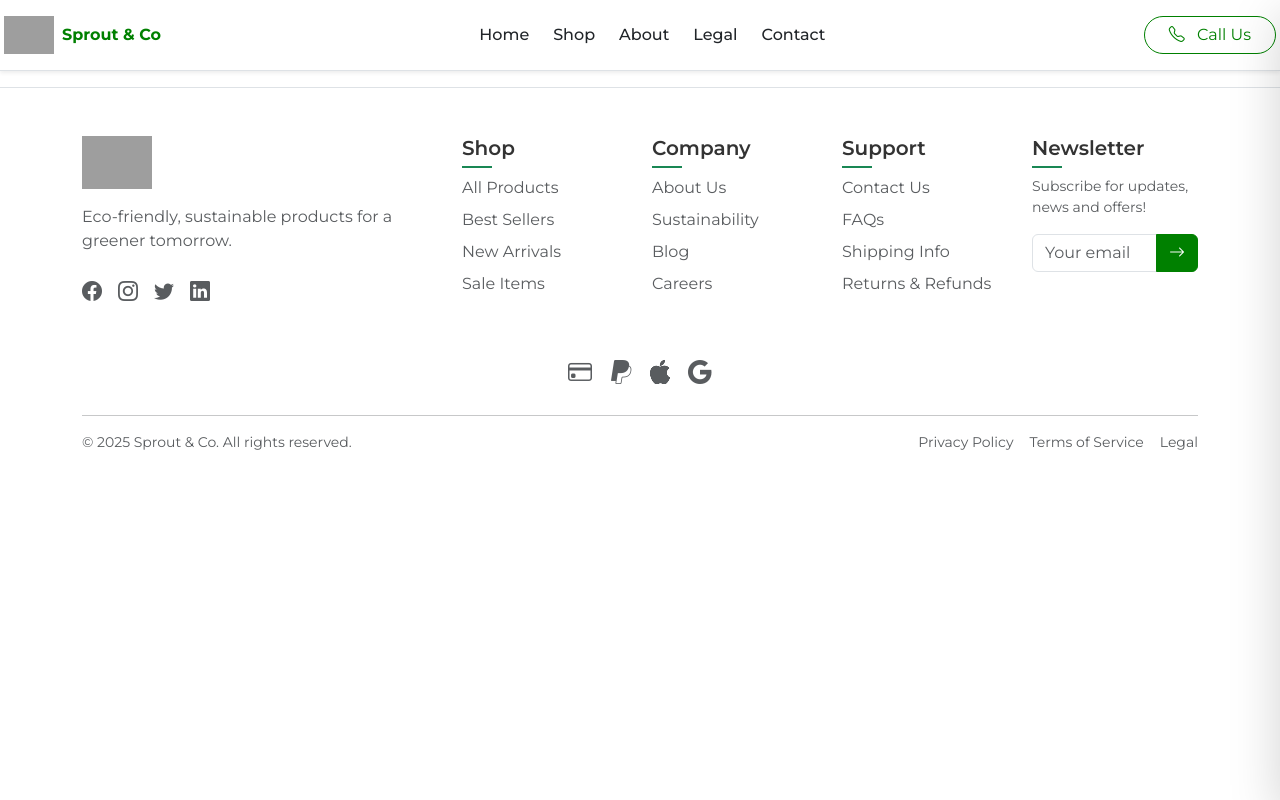
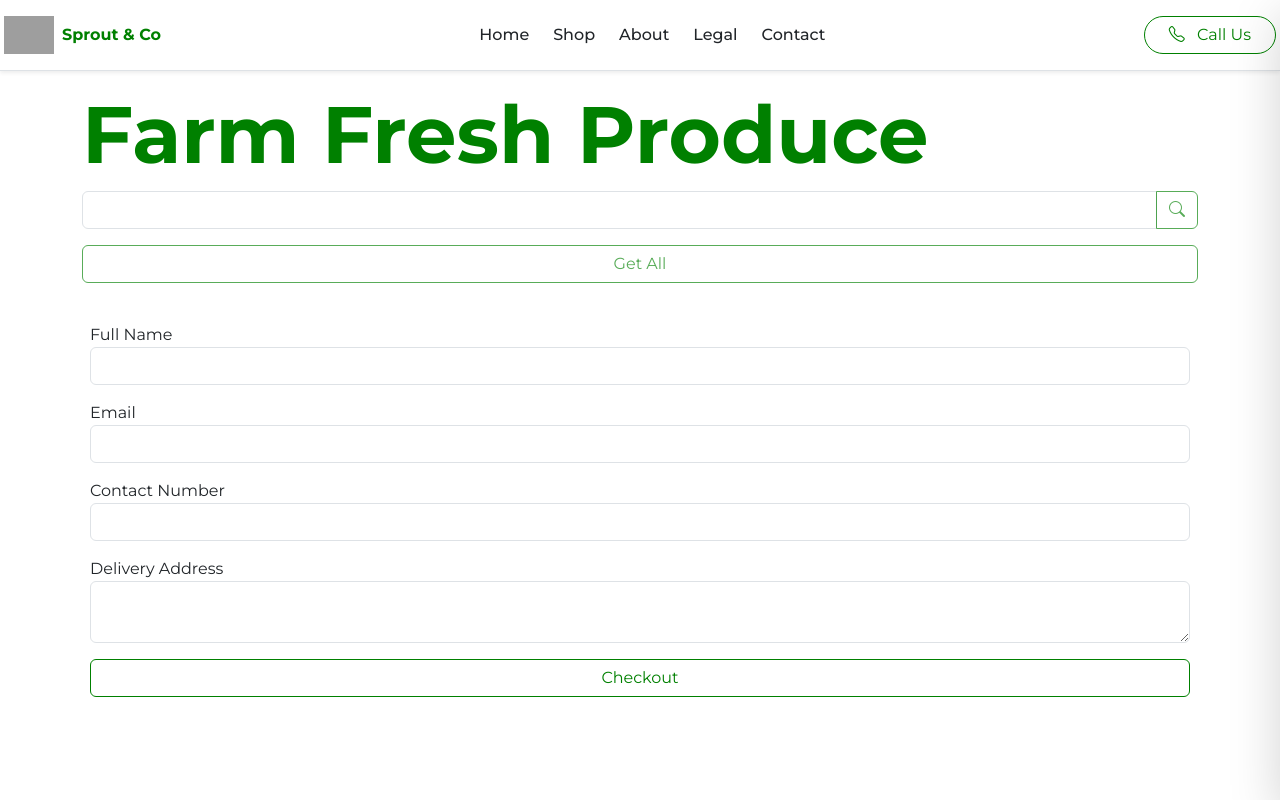
Before and after one commit to Aurora-Systems/sprout, a Next.js app: page /shop in a window 1280 px wide. Shown: the top 800 px of the page. Built offline with nearby package versions, Linux system fonts and the light colour scheme; grey boxes are pictures that could not be loaded.

Commit message:
feat: add Store component and schema; integrate into Shop page

```diff
--- a/app/components/featured.tsx
+++ b/app/components/featured.tsx
@@ -2,13 +2,15 @@
 import { Swiper, SwiperSlide } from "swiper/react";
 import { Pagination } from "swiper/modules";
 import "swiper/css/pagination";
+import { useState } from "react";
 
 const Featured=()=>{
+    const [data,set_data]=useState([])
     return(
        <Swiper modules={[Pagination]} pagination={true} className="mySwiper">
             <SwiperSlide>
-                </SwiperSlide>
 
+            </SwiperSlide>
        </Swiper>
     )
 }
--- /dev/null
+++ b/app/components/store.tsx
@@ -0,0 +1,94 @@
+"use client"
+import { useState } from "react"
+import { store_default, StoreInterface } from "../schemas/store_schema"
+
+const Store=()=>{
+    const [search_value, set_search_value] = useState<string>("")
+    const [loading,set_loading] = useState<boolean>(true)
+    const [data, set_data] = useState<Array<StoreInterface>>([])
+    const [selected,set_selected] = useState<StoreInterface>({...store_default})
+    const [cart,set_cart] = useState<Array<StoreInterface>>([])
+    const [checkout_info,set_checkout_info] = useState()
+
+    return(
+        <div className="container mt-3 mb-3 min-vh-100">
+            <h1 className="fw-bold text-success display-1">Farm Fresh Produce</h1>
+            <div>
+
+            <form action="">
+                <div className="input-group mb-3">
+                    <input className="form-control" value={search_value} />
+                    <button type="submit" className="btn btn-outline-success" disabled={loading}><i className="bi bi-search"/></button>
+                </div>
+            </form>
+            <div>
+                <button className="btn w-100 btn-outline-success" disabled>Get All</button>
+            </div>
+            </div>
+
+            <div className="row gap-4 mt-3 p-2 justify-content-center">
+
+
+           {
+            data.map((x,i)=>{
+                return(
+ <div className="col-sm  p-2 col-md-3 border border-1 rounded" key={i}>
+ <div style={{height:"30vh"}} >
+
+ </div>
+ <div className="d-flex justify-content-between mb-3">
+     <span className="fw-bold">Huckle Berry</span>
+     <span className="text-success">$50.00</span>
+ </div>
+ <div style={{height:"10vh", overflowY:"auto"}}>
+<small>Freshly pciked huckle berrys. 12 days old  and less, comes with an additional grape treat</small>
+</div>
+
+ <div>
+
+     <button type={"button"} className="w-100 btn btn-outline-success">Add To Cart</button>
+ </div>
+</div>
+                )})
+           }
+                       </div>
+{/* CART BTN */}
+        <div >
+         {cart.length>0 ?  <button type="button" className="btn btn-success rounded-pill cart_btn shadow-lg align-items-center"><i className="bi bi-cart"/>&nbsp; View Cart</button>:<></>}
+        </div>
+
+{/* CHECKOUT VIEW */}
+
+<div className="p-2">
+    <div className="row">
+           <div className="col-sm">
+           </div>
+           <div className="col-s">
+             <form >
+                   <div className="mb-3">
+                        <span>Full Name</span>
+                        <input className="form-control"/>
+                    </div>
+                    <div className="mb-3">
+                        <span>Email</span>
+                        <input className="form-control"/>
+                    </div>
+                    <div className="mb-3">
+                        <span>Contact Number</span>
+                        <input className="form-control"/>
+                    </div>
+                    <div className="mb-3">
+                        <span>Delivery Address</span>
+                        <textarea className="form-control"/>
+                    </div>
+                <button type="submit" className="btn btn-outline-success w-100" >Checkout</button>
+             </form>
+            </div>
+    </div>
+
+</div>
+        </div>
+    )
+}
+
+export default Store
--- a/app/globals.css
+++ b/app/globals.css
@@ -5,3 +5,12 @@ body{
 .header{
   height:90vh!important;
 }
+
+.cart_btn{
+  display: flex;
+  position: fixed;
+  z-index: 1;
+  right:5%;
+  bottom: 10vh;
+  justify-content: end;
+}
--- /dev/null
+++ b/app/schemas/store_schema.ts
@@ -0,0 +1,21 @@
+export interface StoreInterface{
+    item_name:string,
+    in_stock:number,
+    category_id:number|null,
+    description:string,
+    image_id:string,
+    price:number,
+    user_id:string,
+    id:number|null
+}
+
+export const store_default:StoreInterface={
+    item_name:"",
+    image_id:"",
+    category_id:null,
+    description:"",
+    in_stock:0,
+    price:0.00,
+    user_id:"",
+    id:null
+}
--- a/app/shop/page.tsx
+++ b/app/shop/page.tsx
@@ -1,9 +1,11 @@
 import Featured from "../components/featured";
+import Store from "../components/store";
 
 export default function Shop(){
     return(
         <div>
             <Featured/>
+            <Store/>
         </div>
     )
 }
--- a/tsconfig.json
+++ b/tsconfig.json
@@ -22,6 +22,6 @@
       "@/*": ["./*"]
     }
   },
-  "include": ["next-env.d.ts", "**/*.ts", "**/*.tsx", ".next/types/**/*.ts"],
+  "include": ["next-env.d.ts", "**/*.ts", "**/*.tsx", ".next/types/**/*.ts", "app/shop"],
   "exclude": ["node_modules"]
 }
```
